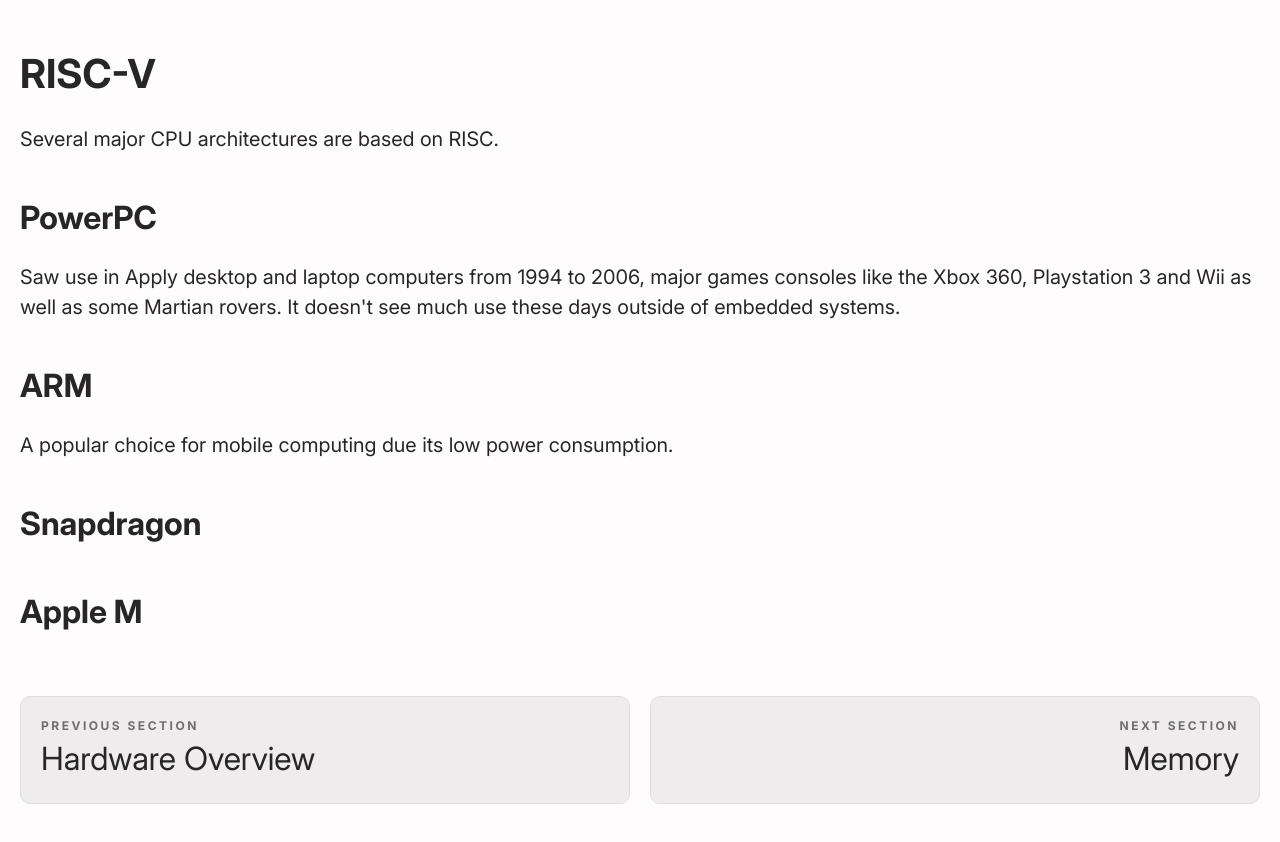
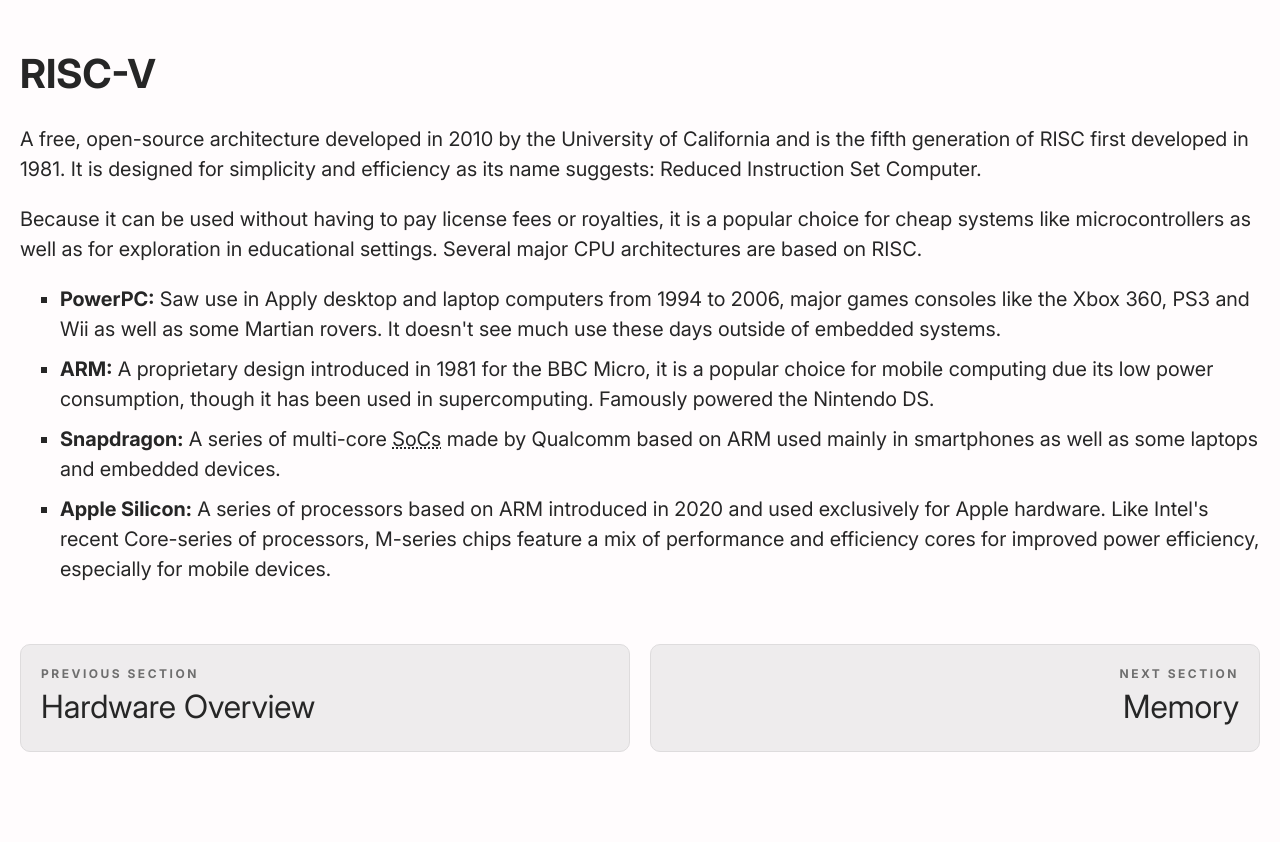
Before and after one commit to Christopher-Cannon/computer-systems-knowledge-base, a Vue app: page /cpu-architecture in a window 1280 px wide. Shown: the part 5702-6544 px from the top of the page. Built offline with nearby package versions, Linux system fonts and the light colour scheme.

Commit message:
Update RISC V section

```diff
--- a/src/pages/Cpu.vue
+++ b/src/pages/Cpu.vue
@@ -297,7 +297,11 @@ const prevNextNavData = {
         <MinorHeading id="architectures">Architectures</MinorHeading>
 
         <p>
-            Many CPU architectures have been developed over the years to meet different requirements, whether it's performance, compatibility or power efficiency. A desktop workstation will require more computational power than a thermostat, so each will have an appropriate CPU to suit their needs.
+            Many CPU architectures have been developed over the years to meet
+            different requirements, whether it's performance, compatibility or
+            power efficiency. A desktop workstation will require more
+            computational power than a thermostat, so each will have an
+            appropriate CPU to suit their needs.
         </p>
 
         <p>
@@ -307,12 +311,18 @@ const prevNextNavData = {
         <h4 class="h3">x86-64</h4>
 
         <p>
-            Also known as AMD64, A 64-bit extension of the x86 architecture that allows for over 18 million <abbr title="TeraBytes">TB</abbr> memory addresses instead of the previous ~4GB limit.
-            Developed by AMD in 1999 in response to Intel's Itanium (IA-64) architecture and first saw use in AMD's Opteron processor in 2003. Intel later developed their own variation called Intel64, though the differences between the two are minimal.
+            Also known as AMD64, A 64-bit extension of the x86 architecture that
+            allows for over 18 million <abbr title="TeraBytes">TB</abbr> memory
+            addresses instead of the previous ~4GB limit. Developed by AMD in
+            1999 in response to Intel's Itanium (IA-64) architecture and first
+            saw use in AMD's Opteron processor in 2003. Intel later developed
+            their own variation called Intel64, though the differences between
+            the two are minimal.
         </p>
 
         <p>
-            Remains the most common architecture for desktop and laptop computers and has seen multiple revisions since its inception.
+            Remains the most common architecture for desktop and laptop
+            computers and has seen multiple revisions since its inception.
         </p>
 
         <h5 class="h4">Intel Core</h5>
@@ -321,23 +331,50 @@ const prevNextNavData = {
         <h4 class="h3">RISC-V</h4>
 
         <p>
+            A free, open-source architecture developed in 2010 by the University
+            of California and is the fifth generation of RISC first developed in
+            1981. It is designed for simplicity and efficiency as its name
+            suggests: Reduced Instruction Set Computer.
+        </p>
+
+        <p>
+            Because it can be used without having to pay license fees or
+            royalties, it is a popular choice for cheap systems like
+            microcontrollers as well as for exploration in educational settings.
             Several major CPU architectures are based on RISC.
         </p>
 
-        <h5 class="h4">PowerPC</h5>
-
-        <p>
-            Saw use in Apply desktop and laptop computers from 1994 to 2006, major games consoles like the Xbox 360, Playstation 3 and Wii as well as some Martian rovers. It doesn't see much use these days outside of embedded systems.
-        </p>
-
-        <h5 class="h4">ARM</h5>
-
-        <p>
-            A popular choice for mobile computing due its low power consumption.
-        </p>
-
-        <h5 class="h4">Snapdragon</h5>
-        <h5 class="h4">Apple M</h5>
+        <ul class="list">
+            <li>
+                <b>PowerPC:</b>
+                Saw use in Apply desktop and laptop computers from 1994 to 2006,
+                major games consoles like the Xbox 360, PS3 and Wii as well as
+                some Martian rovers. It doesn't see much use these days outside
+                of embedded systems.
+            </li>
+            <li>
+                <b>ARM:</b>
+                A proprietary design introduced in 1981 for the BBC Micro, it is
+                a popular choice for mobile computing due its low power
+                consumption, though it has been used in supercomputing. Famously
+                powered the Nintendo DS.
+            </li>
+            <li>
+                <b>Snapdragon:</b>
+                A series of multi-core
+                <abbr title="Systems on Chips">SoCs</abbr> made by Qualcomm
+                based on ARM used mainly in smartphones as well as some laptops
+                and embedded devices.
+            </li>
+            <li>
+                <b>Apple Silicon:</b>
+                A series of processors based on ARM introduced in 2020 and used
+                exclusively for Apple hardware. Like Intel's recent Core-series
+                of processors, M-series chips feature a mix of performance and
+                efficiency cores for improved power efficiency, especially for
+                mobile devices.
+            </li>
+        </ul>
 
         <PrevNextNav :data="prevNextNavData" />
     </section>
```
